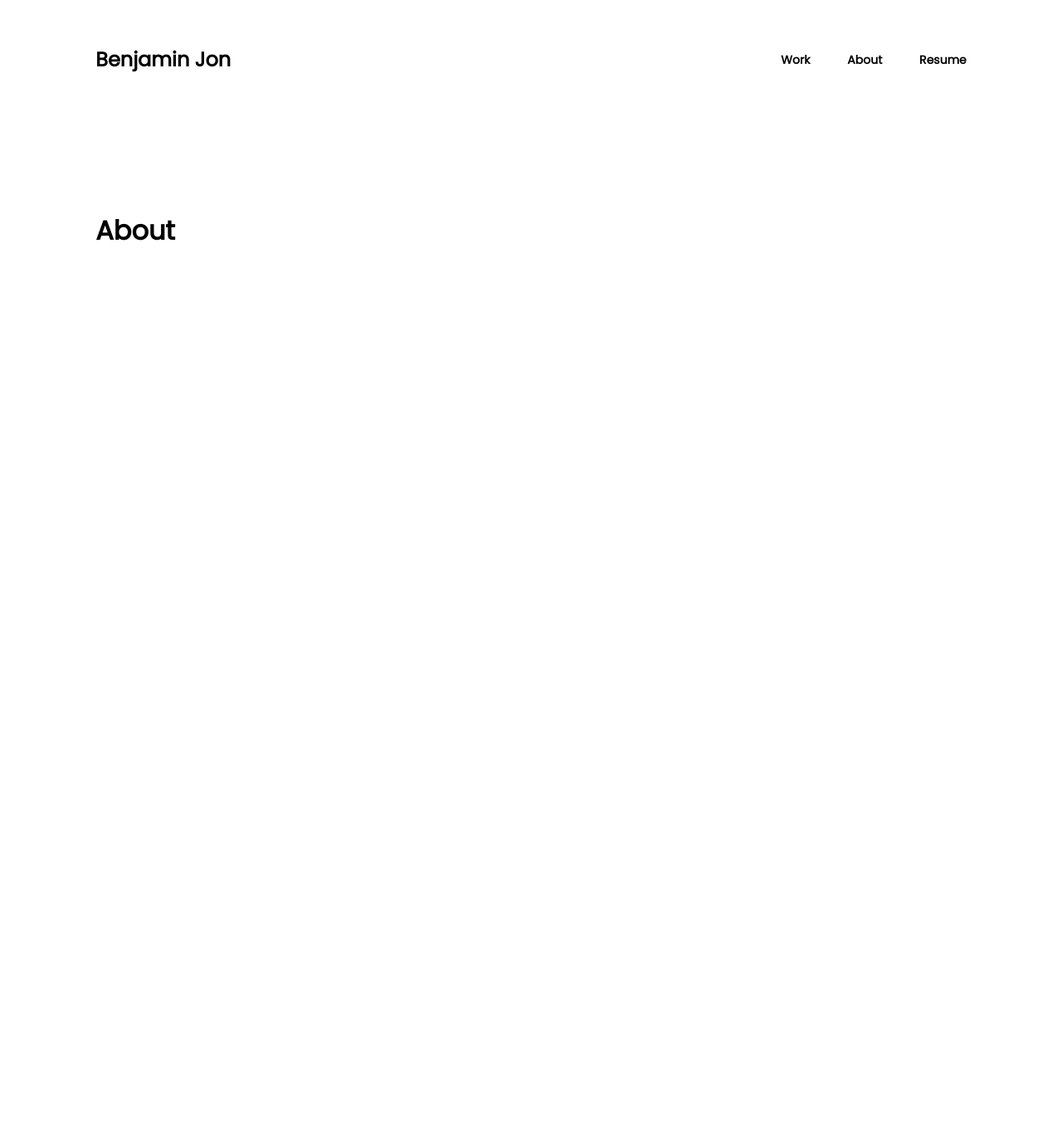
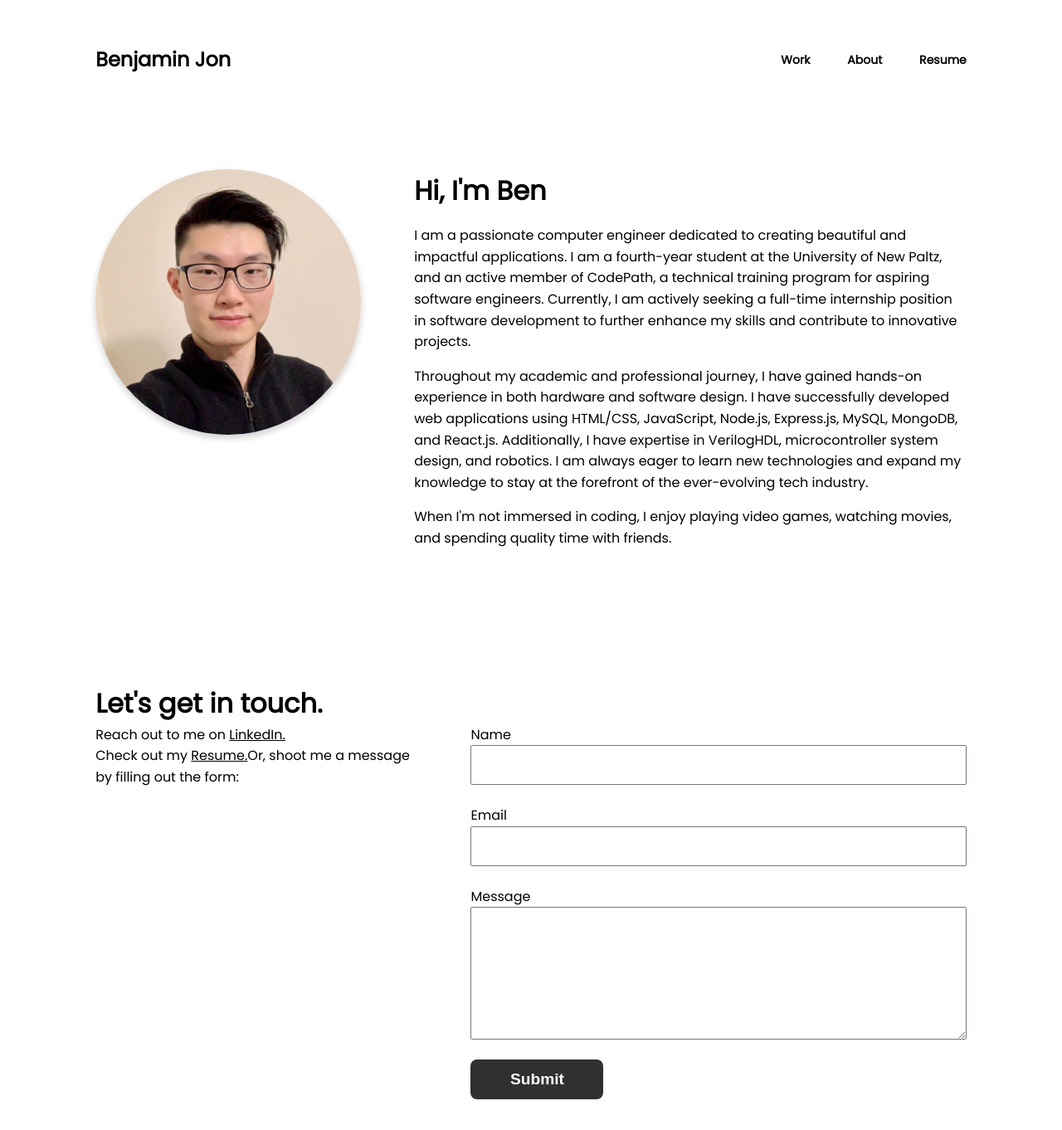
Before and after one commit to bjon1/bjon1-portfolio, a React (Vite) app in the folder portfolio/: page /about in a window 1280 px wide. Shown: the part 108-1470 px from the top of the page at 83% size. Before the commit the page ends 800 px from the top, so only its background shows below. Built offline with nearby package versions, Linux system fonts and the light colour scheme.

Commit message:
Add About Page

```diff
--- /dev/null
+++ b/portfolio/src/css/About.css
@@ -0,0 +1,65 @@
+.about {
+    margin-top: -3rem;
+}
+
+.about-content {
+    display: flex;
+    flex-direction: row;
+    gap: 5vw;
+    margin-bottom: 20vh;
+}
+
+.about-image > img {
+    border-radius: 50%;
+    width: 20rem;
+    box-shadow: 0px 4px 8px rgba(0, 0, 0, 0.2);
+}
+
+.about-image > img:hover {
+    transition: all 0.3s ease-in-out;
+    transform: scale(1.05);
+    filter: contrast(110%);
+}
+
+.about-text {
+    display: flex;
+    flex-direction: column;
+    justify-content: center;
+    gap: 1rem;
+}
+
+.about-form {
+    display: flex;
+    gap: 5vw;
+    margin-bottom: 20vh;
+}
+
+.about-form-content {
+    width: 65%;
+}
+
+.links {
+    text-decoration: underline;
+}
+
+form {
+    width: 100%;
+    display: flex;
+    flex-direction: column;
+    gap: 1.5rem;
+}
+
+.form-group {
+    display: flex;
+    flex-direction: column;
+}
+
+input[type="text"] {
+    height: 3rem;
+    padding: 1rem 1rem;
+}
+
+textarea {
+    height: 10rem;
+    padding: 1rem 1rem;
+}
--- a/portfolio/src/scenes/About/About.jsx
+++ b/portfolio/src/scenes/About/About.jsx
@@ -1,9 +1,81 @@
+import '../../css/About.css'
+import { useState, useEffect } from 'react';
 
 const About = () => {
 
+    useEffect(() => {
+        document.title = "Ben Jon | About"
+    }, [])
+
+    const [name, setName] = useState('');
+    const [email, setEmail] = useState('');
+    const [message, setMessage] = useState('');
+
+    const handleNameChange = (event) => {
+        setName(event.target.value);
+        console.log("name change", name)
+    };
+
+    const handleEmailChange = (event) => {
+        setEmail(event.target.value);
+        console.log("email change", email)
+    };
+
+    const handleMessageChange = (event) => {
+        setMessage(event.target.value);
+        console.log("message change", message)
+    };
+
+    const handleSubmit = (event) => {
+        event.preventDefault();
+        console.log("form submitted");
+    };
+
     return(
-        <div className="container">
-            <h1>About</h1>
+        <div className="about container">
+            <div className="about-content">
+                <div className="about-image">
+                    <img src="./profile.jfif" alt="Benjamin Jon" />
+                </div>
+                <div className="about-text">
+                <h1>Hi, I'm Ben</h1>
+                <p>I am a passionate computer engineer dedicated to creating beautiful and impactful applications. I am a fourth-year student at the University of New Paltz, and an active member of CodePath, a technical training program for aspiring software engineers. Currently, I am actively seeking a full-time internship position in software development to further enhance my skills and contribute to innovative projects.</p>
+                <p>Throughout my academic and professional journey, I have gained hands-on experience in both hardware and software design. I have successfully developed web applications using HTML/CSS, JavaScript, Node.js, Express.js, MySQL, MongoDB, and React.js. Additionally, I have expertise in VerilogHDL, microcontroller system design, and robotics. I am always eager to learn new technologies and expand my knowledge to stay at the forefront of the ever-evolving tech industry.</p>
+                <p>When I'm not immersed in coding, I enjoy playing video games, watching movies, and spending quality time with friends.</p>
+                </div>
+            </div>
+            <h1>Let's get in touch.</h1>
+            <div className="about-form">
+                <div className="about-form-content">
+                    <div className="about-form-description">
+                        Reach out to me on{' '}
+                        <a className="links" href="https://www.linkedin.com/in/benjamin-jon/" target="_blank" rel="noreferrer">
+                            LinkedIn.
+                        </a>
+                        <br />
+                        Check out my{' '}
+                        <a className="links" href="https://www.linkedin.com/in/ben-jon/" target="_blank" rel="noreferrer">
+                            Resume.
+                        </a>
+                        Or, shoot me a message by filling out the form:
+                    </div>
+                </div>
+                <form onSubmit={handleSubmit}>
+                    <div className="form-group">
+                        <label htmlFor="name">Name</label>
+                        <input type="text" id="name" value={name} onChange={handleNameChange} />
+                    </div>
+                    <div className="form-group">
+                        <label htmlFor="email">Email</label>
+                        <input type="text" id="email" value={email} onChange={handleEmailChange} />
+                    </div>
+                    <div className="form-group">
+                        <label htmlFor="message">Message</label>
+                        <textarea id="message" value={message} onChange={handleMessageChange}></textarea>
+                    </div>
+                    <button type="submit">Submit</button>
+                </form>
+            </div>
         </div>
     )
 
--- a/portfolio/src/scenes/Resume/Resume.jsx
+++ b/portfolio/src/scenes/Resume/Resume.jsx
@@ -2,9 +2,8 @@
 const Resume = () => {
 
     return(
-        <div className="container">
-            <h1>Resume</h1>
-        </div>
+        <>
+        </>
     )
 
 }
```
